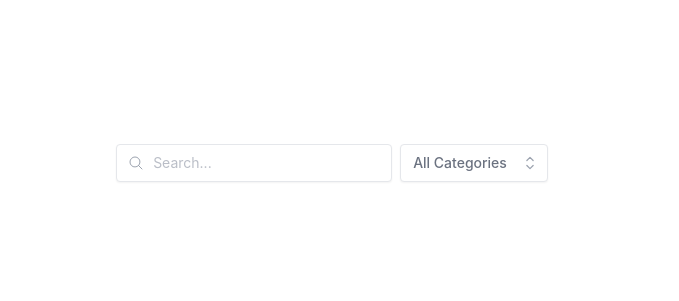
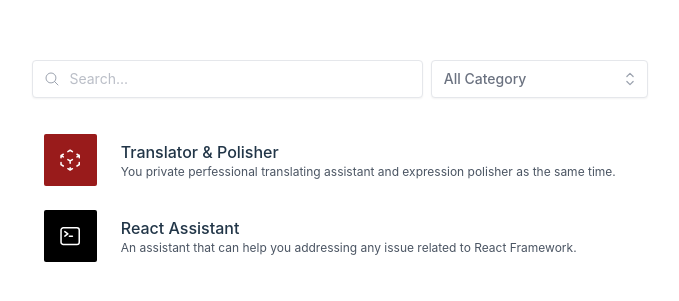
Before and after one commit to Kiotlin/dailygpt, a React (Vite) app: page / in a window 1280 px wide. Shown: the part 233-534 px from the top of the page, without its empty margins (308-987 px from the left). Built offline with nearby package versions, Linux system fonts and the light colour scheme.

Commit message:
feat: split out app and category list into json & dropdown element now support filtering

```diff
--- a/src/App.jsx
+++ b/src/App.jsx
@@ -1,9 +1,10 @@
 import "./App.css";
 import ToolNavBar from "./components/ToolNav";
+import data from "./app/app.json";
 
 function App() {
   return <>
-    <ToolNavBar />
+    <ToolNavBar appData={data}/>
   </>;
 }
 
--- /dev/null
+++ b/src/app/app.json
@@ -0,0 +1,34 @@
+{
+  "category": [
+    {
+      "value": "All Category",
+      "display": true
+    },
+    {
+      "value": "Translation",
+      "display": true
+    },
+    {
+      "value": "Code",
+      "display": true
+    }
+  ],
+  "app": [
+    {
+      "key": "translation",
+      "name": "Translator & Polisher",
+      "description": "You private perfessional translating assistant and expression polisher as the same time.",
+      "category": "Translation",
+      "icon": "CubeTransparentIcon",
+      "color": "red"
+    },
+    {
+      "key": "react_assistant",
+      "name": "React Assistant",
+      "description": "An assistant that can help you addressing any issue related to React Framework.",
+      "category": "Code",
+      "icon": "CommandLineIcon",
+      "color": "black"
+    }
+  ]
+}
--- a/src/components/ToolNav.jsx
+++ b/src/components/ToolNav.jsx
@@ -1,21 +1,36 @@
 import SearchBox from "./elements/SearchBox";
 import DropDown from "./elements/DropDown";
+import AppCard from "./cards/AppCard";
+import { useState } from "react";
 
-export default function ToolNavBar() {
-  const cList = [
-    { id: 0, name: "All Categories" },
-    { id: 1, name: "Answers" },
-    { id: 2, name: "Code" },
-    { id: 3, name: "Translation" },
-  ];
+export default function ToolNavBar({ appData }) {
+  const options = appData.category;
+  const apps = appData.app;
+
+  const [category, setCategory] = useState(options[0]);
 
   return (
     <>
       <div className="container mx-auto">
         <div className="flex flex-col rounded-md border-2 border-none border-slate-300">
-          <div className="mx-2 mt-2 mb-4 flex flex-wrap justify-center gap-x-2">
-            <SearchBox />
-            <DropDown optionList={cList} />
+          <div className="mx-2 mt-2 mb-4 flex w-full flex-wrap justify-between gap-x-2">
+            <div className="grow basis-auto">
+              <SearchBox />
+            </div>
+            <div className="grow basis-1/6">
+              <DropDown
+                option={options}
+                selectedOption={category}
+                setSelectedOption={setCategory}
+              />
+            </div>
+          </div>
+          <div className="mx-2 my-2">
+            {category.value == "All Category"
+              ? apps.map((item) => <AppCard key={item.key} app={item} />)
+              : apps
+                  .filter((i) => i.category == category.value)
+                  .map((item) => <AppCard key={item.key} app={item} />)}
           </div>
         </div>
       </div>
--- a/src/components/elements/DropDown.jsx
+++ b/src/components/elements/DropDown.jsx
@@ -1,4 +1,3 @@
-import { useState, Fragment } from "react";
 import { Listbox, Transition } from "@headlessui/react";
 import { ChevronUpDownIcon } from "@heroicons/react/24/outline";
 
@@ -7,20 +6,20 @@ const classNames = (...classes) => {
 };
 
 const DropDown = ({
-  optionList = [{ id: 0, name: "First Item" }],
-  ...props
+  option = [
+    {
+      value: "All Category",
+      display: true,
+    },
+  ],
+  selectedOption,
+  setSelectedOption,
 }) => {
-  const [seletedOption, setSeletedOption] = useState(optionList[0]);
-
   return (
-    <Listbox value={seletedOption} onChange={setSeletedOption}>
-      {({ open }) => (
-        <>
-          <div className="relative" {...props}>
+    <Listbox as="div" value={selectedOption} onChange={setSelectedOption}>
+      <div className="relative">
         <Listbox.Button className="flex w-full cursor-default items-center rounded border border-gray-200 bg-white py-2 pl-3 pr-10 text-left text-sm text-gray-500 shadow-sm focus:border-green-600 focus:outline-none dark:border-gray-600 dark:bg-gray-900 dark:text-gray-300 dark:focus:border-green-300 sm:text-sm sm:leading-6">
-              <span className="block truncate text-sm">
-                {seletedOption.name}
-              </span>
+          <span className="block truncate text-sm">{selectedOption.value}</span>
           <span className="pointer-events-none absolute inset-y-0 right-0 ml-3 flex items-center pr-2">
             <ChevronUpDownIcon
               className="h-5 w-5 text-gray-400"
@@ -29,16 +28,14 @@ const DropDown = ({
           </span>
         </Listbox.Button>
         <Transition
-              show={open}
-              as={Fragment}
           leave="transition ease-in duration-100"
           leaveFrom="opacity-100"
           leaveTo="opacity-0"
         >
           <Listbox.Options className="am:text-sm absolute z-10 mt-1 max-h-56 w-full overflow-auto rounded bg-white py-1 text-base shadow-lg ring-1 ring-black ring-opacity-5 focus:outline-none">
-                {optionList.map((item) => (
+            {option.map((item, _) => (
               <Listbox.Option
-                    key={item.id}
+                key={_}
                 value={item}
                 className={({ active, selected }) =>
                   classNames(
@@ -64,7 +61,7 @@ const DropDown = ({
                           "ml-3 block truncate text-sm"
                         )}
                       >
-                            {item.name}
+                        {item.value}
                       </span>
                     </div>
                   </>
@@ -74,8 +71,6 @@ const DropDown = ({
           </Listbox.Options>
         </Transition>
       </div>
-        </>
-      )}
     </Listbox>
   );
 };
```
Lines whose indentation alone changed are shown as unchanged.
